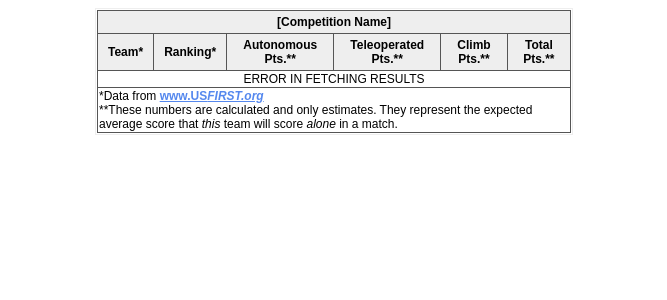
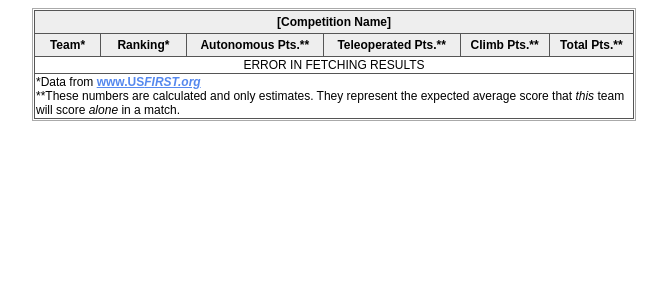
Before and after one commit to benrbray/adambots-automated-scouting-kit, a PHP site: page / in a window 1280 px wide. Shown: the top 300 px of the page, without its empty margins (306-973 px from the left). Run offline with PHP 8.4, Linux system fonts and the light colour scheme; data that the repository does not hold is empty.

Commit message:
Update index.php

```diff
--- a/web/index.php
+++ b/web/index.php
@@ -1,4 +1,16 @@
 <?php
+/*
+Licensed use:
+The Adambots Automated Scouting Kit (AASK) is free software: you can redistribute it and/or modify it under the terms
+of the GNU General Public License as published by the Free Software Foundation, version 3 of the License.
+AASK is distributed in the hope that it will be useful, but WITHOUT ANY WARRANTY; without even the implied
+warranty of MERCHANTABILITY or FITNESS FOR A PARTICULAR PURPOSE. See the GNU General Public License for more details.
+You should have received a copy of the GNU General Public License along with AASK.
+If not, see <http://www.gnu.org/licenses/>.
+
+*/
+
+
 //(The relevant PHP / HTML code to make this run)
 /*
 This is the only server-side work done.
@@ -24,7 +36,7 @@
 <body>
 
 
-<div style="border:1px solid #EEEEEE; width:474px; padding:1px; margin-left:auto; margin-right:auto;">
+<div style="border:1px solid #AAAAAA; width:600px; padding:1px;margin-left:auto;margin-right:auto;">
 <table cellspacing="0" id="thetable">
 <thead>
 <tr>
@@ -33,8 +45,8 @@
 </td>
 </tr>
 <tr>
-<td style="width:30px;">Team*</td>
-<td style="width:30px;">Ranking*</td>
+<td>Team*</td>
+<td>Ranking*</td>
 <td>Autonomous Pts.**</td>
 <td>Teleoperated Pts.**</td>
 <td>Climb Pts.**</td>
@@ -45,7 +57,7 @@
 <tr><td colspan="6"><em>Waiting for data from www2.USFIRST.org...</em></td></tr>
 </tbody>
 <tfoot>
-<tr><td colspan="6" style="width:460px;">
+<tr><td colspan="6">
 *Data from <a href="http://www.usfirst.org">www.US<em>FIRST.org</em></a><br/>
 **These numbers are calculated and only estimates. They represent the expected average score that <em>this</em> team will score <em>alone</em> in a match.</td></tr>
 </tfoot>
```
